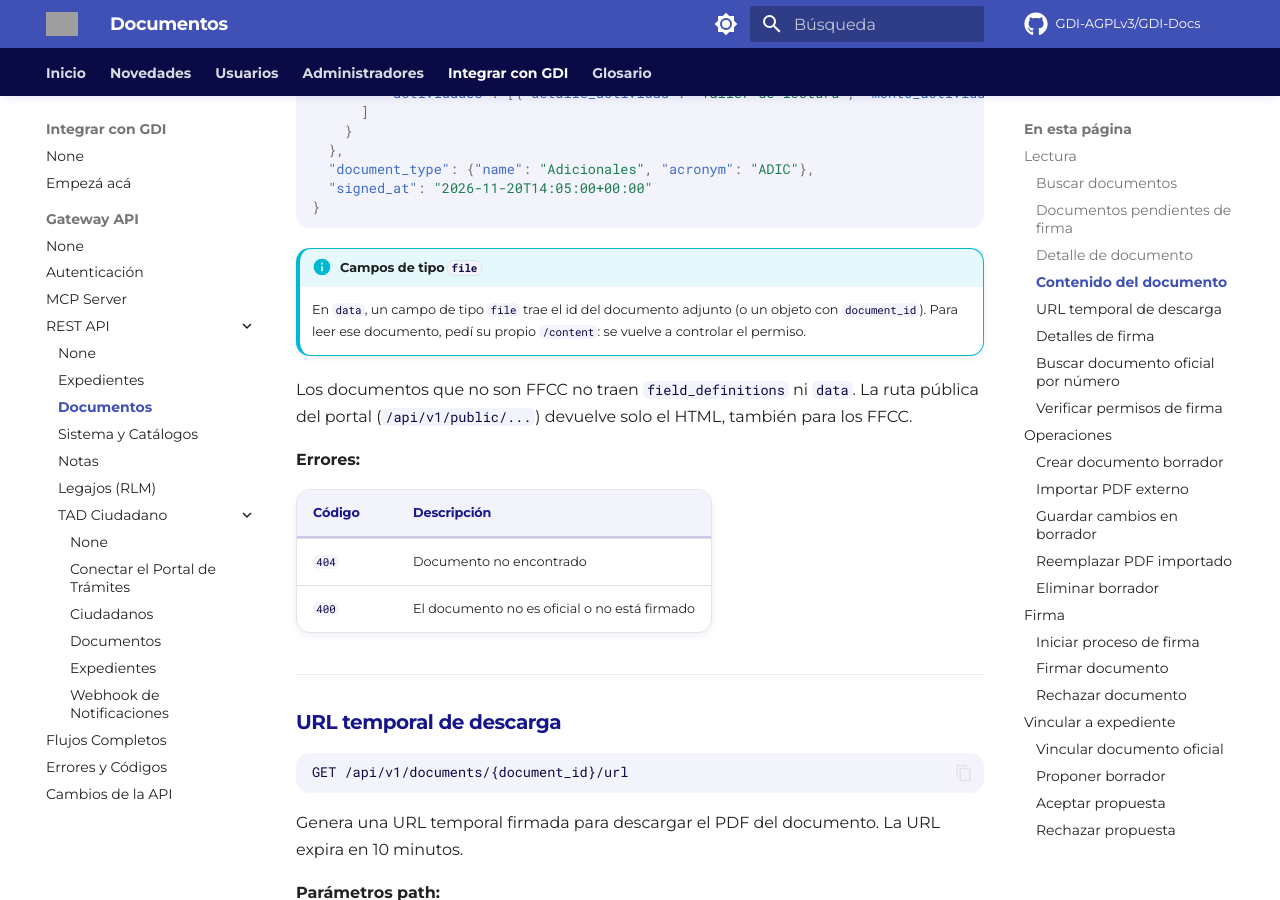
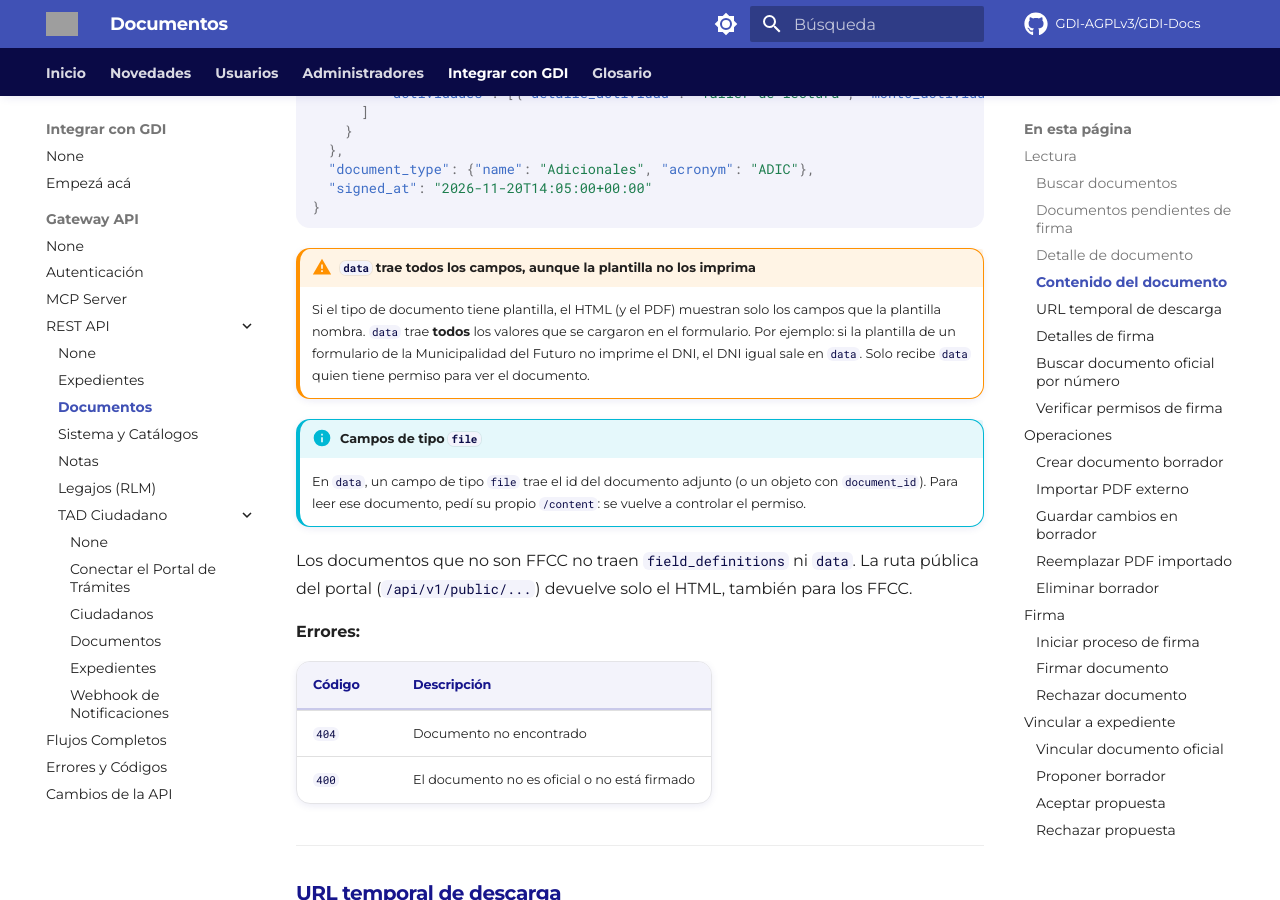
Before and after one commit to GDI-AGPLv3/GDI-Docs, an MkDocs documentation site: the page built from docs/desarrollo/gateway/rest-api/documentos.md, in a window 1280 px wide and 900 px high, scrolled down 5728 px. Built offline with MkDocs 1.6.1 and Material for MkDocs 9.7.7, drawn with Linux system fonts in a browser that asks for light colours; comment, search, counter and statistics services are not loaded; grey boxes are pictures that could not be loaded.

Commit message:
GDI-1068A: aviso de que data trae todos los campos aunque la plantilla no los imprima (#7)
Co-authored-by: Santiago Aranguren <santiago@gdilatam.com>

````diff
--- a/docs/desarrollo/gateway/rest-api/documentos.md
+++ b/docs/desarrollo/gateway/rest-api/documentos.md
@@ -242,6 +242,9 @@ Ejemplo de la Municipalidad del Futuro, formulario «Adicionales» (personas fic
   "signed_at": "2026-11-20T14:05:00+00:00"
 }
 ```
+
+!!! warning "`data` trae todos los campos, aunque la plantilla no los imprima"
+    Si el tipo de documento tiene plantilla, el HTML (y el PDF) muestran solo los campos que la plantilla nombra. `data` trae **todos** los valores que se cargaron en el formulario. Por ejemplo: si la plantilla de un formulario de la Municipalidad del Futuro no imprime el DNI, el DNI igual sale en `data`. Solo recibe `data` quien tiene permiso para ver el documento.
 
 !!! info "Campos de tipo `file`"
     En `data`, un campo de tipo `file` trae el id del documento adjunto (o un objeto con `document_id`). Para leer ese documento, pedí su propio `/content`: se vuelve a controlar el permiso.
````
